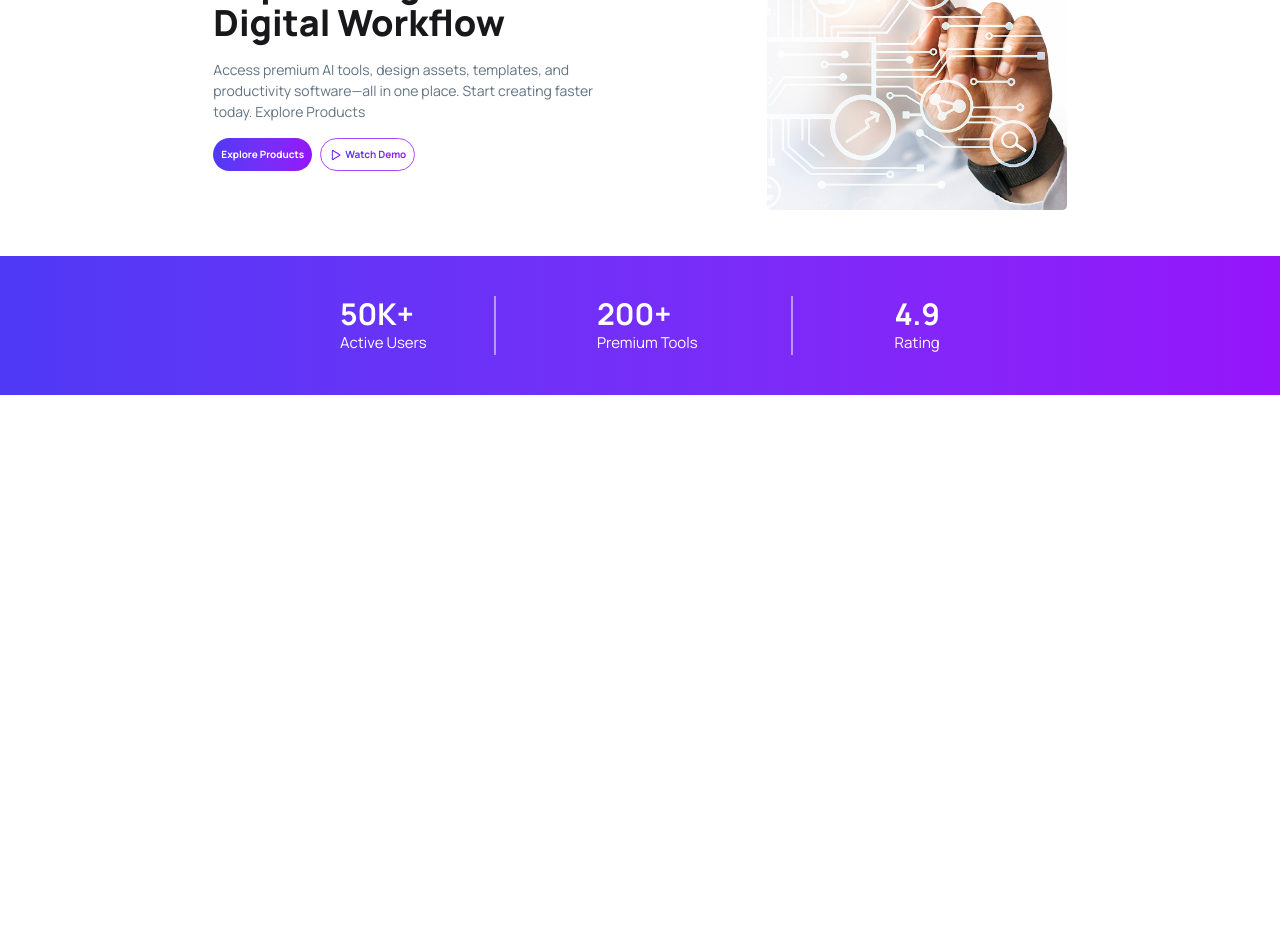
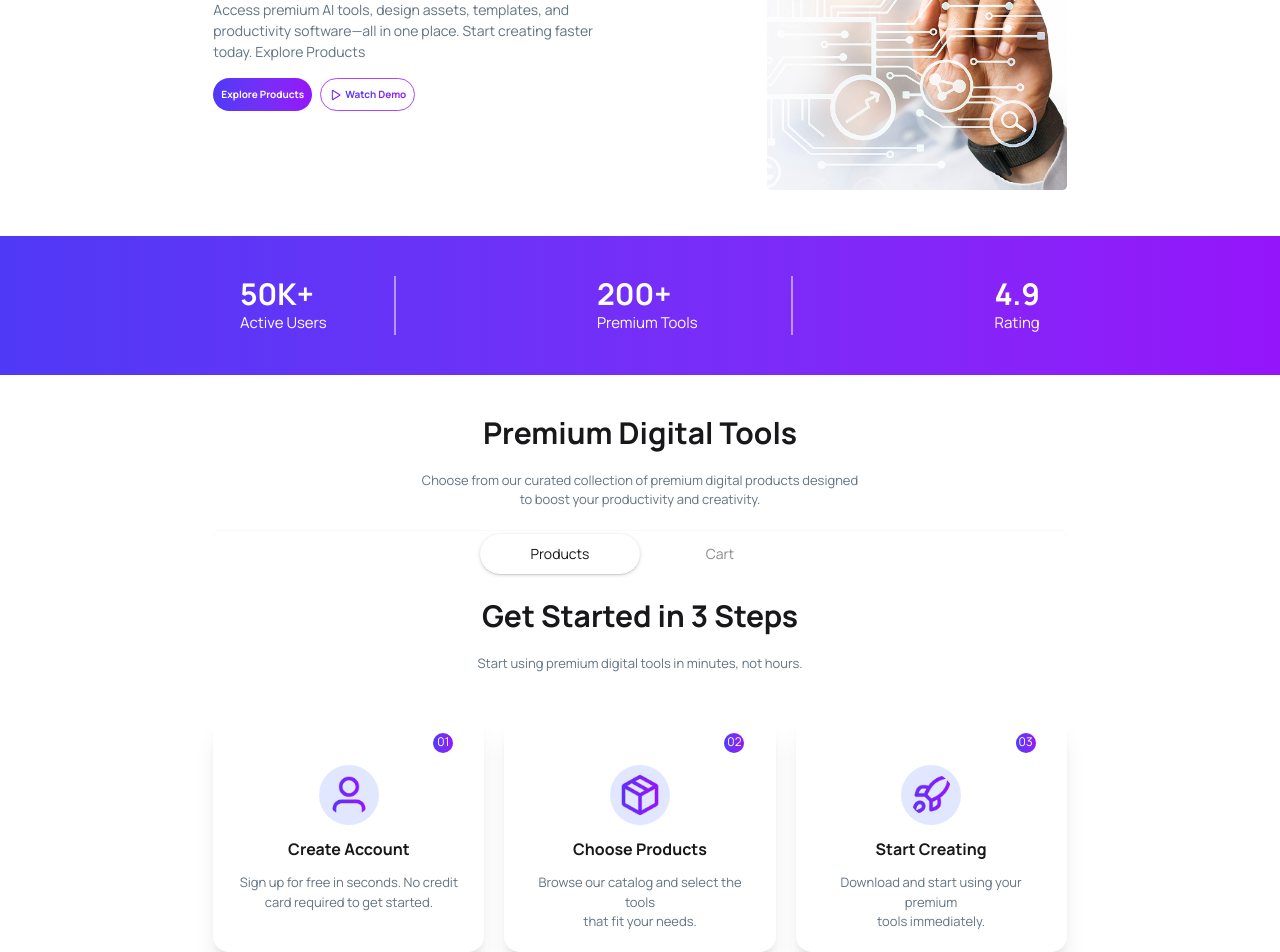
Before and after one commit to samsunnaharsrity/Assignment-6, a React (Vite) app: page / in a window 1280 px wide. Shown: the part 269-1221 px from the top of the page. Before the commit the page ends 800 px from the top, so only its background shows below. Built offline with nearby package versions, Linux system fonts and the light colour scheme.

Commit message:
startSteps com

```diff
--- a/src/App.jsx
+++ b/src/App.jsx
@@ -3,6 +3,9 @@ import './App.css'
 import Navbar from './assets/components/navbar/navbar'
 import Banner from './assets/components/navbar/banner/banner'
 import Rate from './assets/components/rate/rate'
+import ProductCard from './assets/components/productCard/productCard'
+import StartSteps from './assets/components/startSteps/startSteps'
+
 
 function App() {
   const [count, setCount] = useState(0)
@@ -13,6 +16,8 @@ function App() {
 <Navbar></Navbar>
 <Banner></Banner>
 <Rate></Rate>
+<ProductCard></ProductCard>
+<StartSteps></StartSteps>
 
     </>
 
--- a/src/assets/components/navbar/banner/banner.jsx
+++ b/src/assets/components/navbar/banner/banner.jsx
@@ -3,9 +3,9 @@ import heroImg from '../../../../assets/banner.png'
 import playImg from '../../../../assets/play.png'
 const Banner = () => {
     return (
-        <div className='w-8/12 mx-auto flex justify-between mt-10 '>
+        <div className='w-10/12 lg:w-8/12 mx-auto flex flex-col lg:flex-row justify-between mt-5 '>
             {/* first part */}
-            <div className='w-[400px] py-20 space-y-4'>
+            <div className='w-full lg:w-[400px] py-10 space-y-4'>
                 <div>
                    <button className="bg-[#E1E7FF] rounded-full p-2 font-bold text-[10px]">
                         <span className="bg-gradient-to-r from-[#4F39F6] to-[#9514FA] bg-clip-text text-transparent">
@@ -31,7 +31,7 @@ const Banner = () => {
                 </div>
             </div>
             {/* sec part */}
-            <div className='w-[300px] h-[400px] mt-5'>
+            <div className=' lg: w-[300px] h-[400px] mt-5 '>
                 <img src={heroImg} alt="" />
             </div>
         </div>
--- a/src/assets/components/navbar/navbar.jsx
+++ b/src/assets/components/navbar/navbar.jsx
@@ -6,7 +6,9 @@ const Navbar = () => {
 
 
 
-<div className="navbar bg-base-100 shadow-sm mx-auto px-30">
+<div className="navbar bg-base-100 shadow-sm w-full">
+
+<div className='flex justify-between w-full lg:w-10/12 mx-auto '>
 <div className="navbar-start ">
     <div className="dropdown">
       <div tabIndex={0} role="button" className="btn btn-ghost lg:hidden">
@@ -41,9 +43,10 @@ const Navbar = () => {
 <div className="navbar-end gap-4 ">
     <MdOutlineShoppingCart className='hidden md:flex'/>
     <a className='font-bold hidden md:flex' href="/">LogIn</a>
-    <a className="btn bg-gradient-to-r from-[#4F39F6] to-[#9514FA] rounded-full text-white">Get Started</a>
+    <button className="btn bg-gradient-to-r from-[#4F39F6] to-[#9514FA] rounded-full text-white">Get Started</button>
 </div>
 
+</div>
 </div>
 
 
--- a/src/assets/components/productCard/productCard.jsx
+++ b/src/assets/components/productCard/productCard.jsx
@@ -0,0 +1,40 @@
+import React from 'react';
+
+const ProductCard = () => {
+    return (
+        <div>
+            <div className='w-8/12 mx-auto mt-10 space-y-5 '>
+                {/* heading */}
+                <div className='space-y-5'>
+                    <h1 className='font-bold text-3xl text-center'>Premium Digital Tools</h1>
+                    <p className='text-center text-[13px] text-[#627382]'>Choose from our curated collection of premium digital products designed <br /> to boost your productivity and creativity.</p>
+                </div>
+
+
+                {/* btn div */}
+                {/* name of each tab group should be unique */}
+                <div className="tabs tabs-box bg-transparent justify-center">
+                <input type="radio" name="my_tabs_1"
+                className="tab rounded-full w-40"
+                aria-label="Products"
+                onClick={() => setActiveTab('model')}
+                defaultChecked
+
+                />
+
+
+                <input type="radio" name="my_tabs_1"
+                className="tab rounded-full w-40"
+                aria-label="Cart"
+                onClick={() => setActiveTab('cart')}
+                />
+                </div>
+
+
+                <div></div>
+            </div>
+        </div>
+    );
+}
+
+export default ProductCard;
--- a/src/assets/components/rate/rate.jsx
+++ b/src/assets/components/rate/rate.jsx
@@ -3,13 +3,13 @@ import React from 'react';
 const Rate = () => {
     return (
         <div className='bg-gradient-to-r from-[#4F39F6] to-[#9514FA] p-10 '>
-            <div className='flex justify-between w-6/12 mx-auto '>
+            <div className='flex justify-between w-8/12 mx-auto gap-5 '>
             <div className='border-r-2 border-white/50 '>
-                <h2 className='font-bold text-3xl text-white pr-20 '>50K+</h2>
+                <h2 className='font-bold text-3xl text-white lg:pr-20 '>50K+</h2>
                 <p className='text-[15px] text-white'>Active Users</p>
             </div>
             <div className='border-r-2 border-white/50  '>
-                <h2 className='font-bold text-3xl text-white pr-30 '>200+</h2>
+                <h2 className='font-bold text-3xl text-white lg:pr-30 '>200+</h2>
                 <p className='text-[15px] text-white'>Premium Tools</p>
             </div>
             <div>
--- /dev/null
+++ b/src/assets/components/startSteps/startSteps.jsx
@@ -0,0 +1,60 @@
+import React from 'react';
+import userImg from '../../../assets/user.png'
+import packageImg from '../../../assets/package.png'
+import rocketImg from '../../../assets/rocket.png'
+
+const StartSteps = () => {
+    return (
+        <div className='w-8/12 mx-auto '>
+            <div className='space-y-5'>
+                <h2 className='font-bold text-3xl text-center'>Get Started in 3 Steps</h2>
+                <p className='text-center text-[13px] text-[#627382]'>Start using premium digital tools in minutes, not hours.</p>
+            </div>
+
+            <div className='grid  lg:grid-cols-3 gap-5 mt-10 '>
+
+                <div className=' p-5 text-center rounded-2xl space-y-3 shadow-xl'>
+
+                    <p className='bg-gradient-to-r from-[#4F39F6] to-[#9514FA] rounded-full w-5 h-5 text-[12px] text-center text-white ml-50'>01</p>
+
+                    <div className='flex justify-center items-center object-contain'>
+                        <img className='bg-[#E1E7FF] rounded-full w-15 h-15 p-2'
+                     src={userImg} alt="" />
+                    </div>
+
+                    <h2 className='font-bold'>Create Account</h2>
+                    <p className='text-[13px] text-[#627382]'>Sign up for free in seconds. No credit card required to get started.</p>
+
+                </div>
+
+                <div className='p-5 text-center rounded-2xl space-y-3 shadow-xl'>
+
+                    <p className='bg-gradient-to-r from-[#4F39F6] to-[#9514FA] rounded-full w-5 h-5 text-[12px] text-center text-white ml-50'>02</p>
+
+                    <div className='flex justify-center items-center object-contain'>
+                        <img className='bg-[#E1E7FF] rounded-full w-15 h-15 p-2' src={packageImg} alt="" />
+                    </div>
+
+                    <h2 className='font-bold'>Choose Products</h2>
+                    <p className=' text-[13px] text-[#627382]'>Browse our catalog and select the tools <br />that fit your needs.</p>
+
+                </div>
+
+                <div className='p-5 text-center rounded-2xl space-y-3 shadow-xl'>
+
+                    <p className='bg-gradient-to-r from-[#4F39F6] to-[#9514FA] rounded-full w-5 h-5 text-[12px] text-center text-white ml-50'>03</p>
+
+                    <div className='flex justify-center items-center object-contain'>
+                        <img className='bg-[#E1E7FF] rounded-full p-2 w-15 h-15 '  src={rocketImg} alt="" />
+                    </div>
+                    <h2 className='font-bold'>Start Creating</h2>
+                    <p className=' text-[13px] text-[#627382]'>Download and start using your premium <br />tools immediately.</p>
+
+                </div>
+
+            </div>
+        </div>
+    );
+}
+
+export default StartSteps;
```
Also changed, not shown: src/assets/components/pricingSec/pricingSec.jsx (added).
